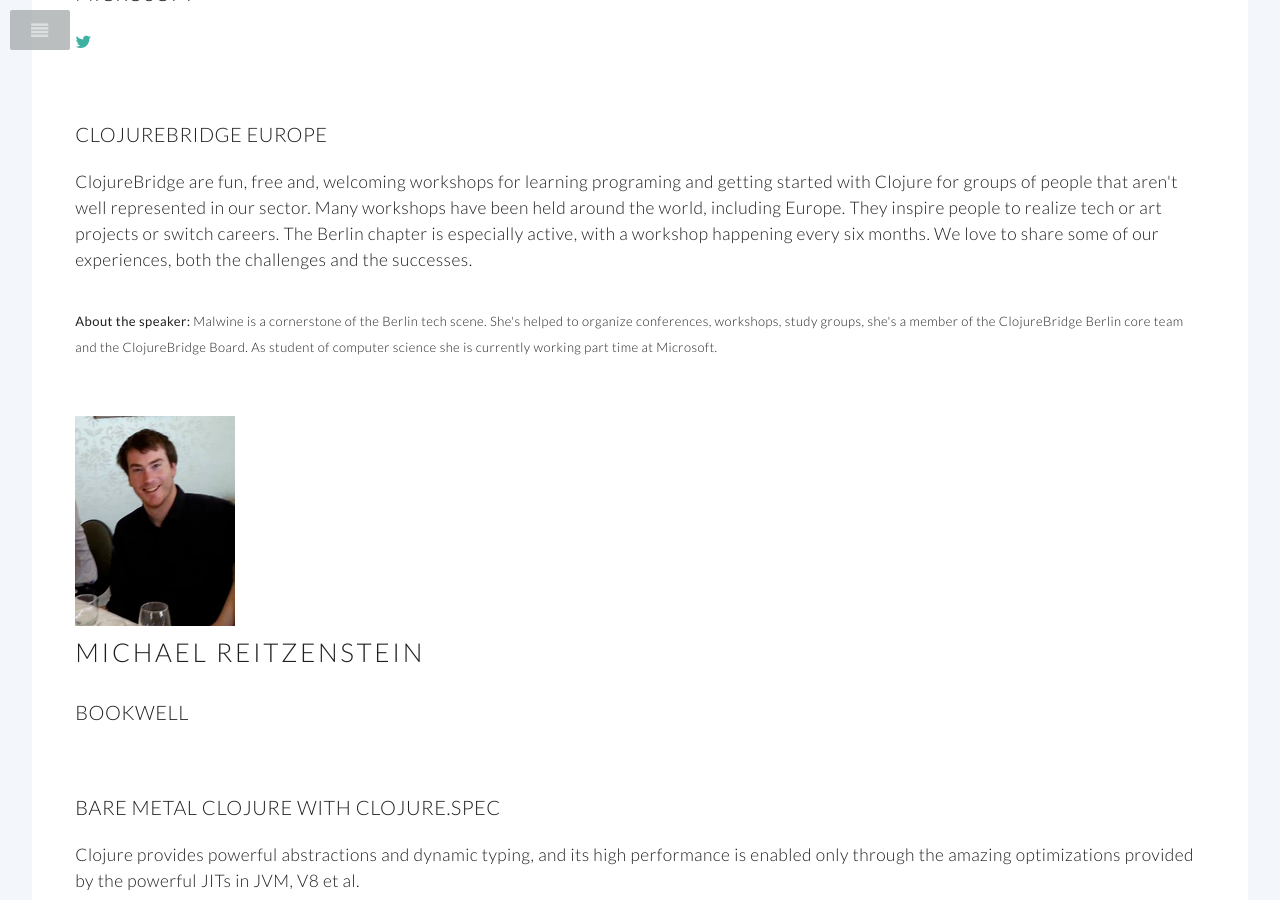
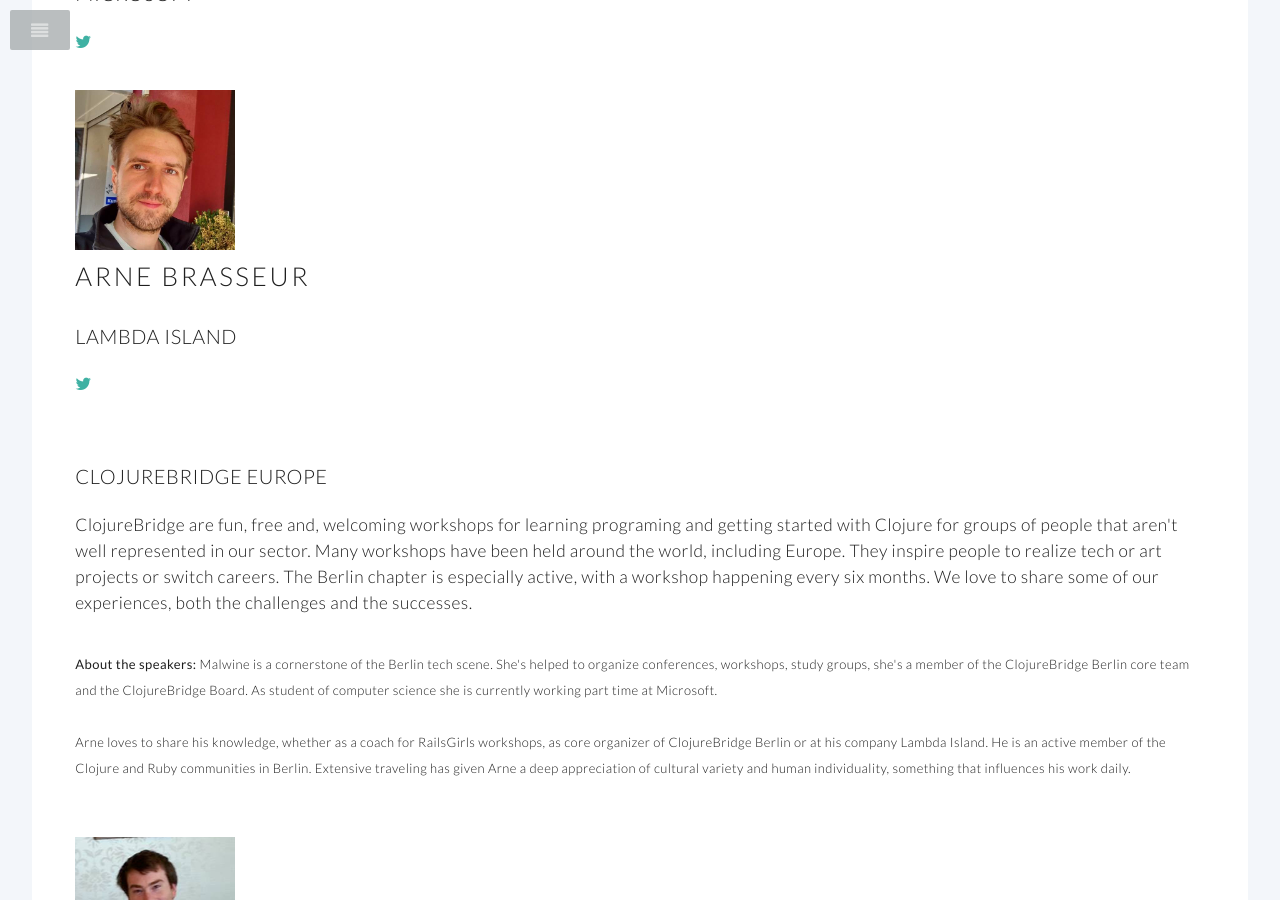
Before and after one commit to euroclojureorg/euroclojureorg.github.io, a Jekyll site: the page built from speakers.html, in a window 1280 px wide and 900 px high, scrolled down 6570 px. Built offline with Jekyll 4.4.1, drawn with Linux system fonts in a browser that asks for light colours.

Commit message:
add 2nd speaker

```diff
--- a/speakers.html
+++ b/speakers.html
@@ -119,10 +119,13 @@ title: EuroClojure 2016 - Speakers
 <img src="images/speakers/mgier.jpg" alt="Malwine Gier" title="Malwine Gier" class="logo" width="160"/>
 <h2>Malwine Gier</h2>
 <h3>Microsoft</h3><p><a href="http://twitter.com/malweene" class="icon fa-twitter logo"></a> </p>
+<img src="images/speakers/abrasseur.jpg" alt="Arne Brasseur" title="Arne Brasseur" class="logo" width="160"/>
+<h2>Arne Brasseur</h2>
+<h3><a href="https://lambdaisland.com/">Lambda Island</a></h3><p><a href="http://twitter.com/plexus" class="icon fa-twitter logo"></a> </p>
 </section></div>
 <div class="8u"><section>
 <h3><a name="mgier">ClojureBridge Europe</a></h3>
-<p>ClojureBridge  are fun, free and, welcoming workshops for learning programing and getting started with Clojure for groups of people that aren't well represented in our sector. Many workshops have been held around the world, including Europe. They inspire people to realize tech or art projects or switch careers. The Berlin chapter is especially active, with a workshop happening every six months. We love to share some of our experiences, both the challenges and the successes.</p><div class="bio"><p><b>About the speaker:</b> Malwine is a cornerstone of the Berlin tech scene. She's helped to organize conferences, workshops, study groups, she's a member of the ClojureBridge Berlin core team and the ClojureBridge Board. As student of computer science she is currently working part time at Microsoft.</p></div>
+<p>ClojureBridge  are fun, free and, welcoming workshops for learning programing and getting started with Clojure for groups of people that aren't well represented in our sector. Many workshops have been held around the world, including Europe. They inspire people to realize tech or art projects or switch careers. The Berlin chapter is especially active, with a workshop happening every six months. We love to share some of our experiences, both the challenges and the successes.</p><div class="bio"><p><b>About the speakers:</b> Malwine is a cornerstone of the Berlin tech scene. She's helped to organize conferences, workshops, study groups, she's a member of the ClojureBridge Berlin core team and the ClojureBridge Board. As student of computer science she is currently working part time at Microsoft.</p><p>Arne loves to share his knowledge, whether as a coach for RailsGirls workshops, as core organizer of ClojureBridge Berlin or at his company Lambda Island. He is an active member of the Clojure and Ruby communities in Berlin. Extensive traveling has given Arne a deep appreciation of cultural variety and human individuality, something that influences his work daily.</p></div>
 </section></div>
 </div>
 
```
Also changed, not shown: images/speakers/abrasseur.jpg (added).
